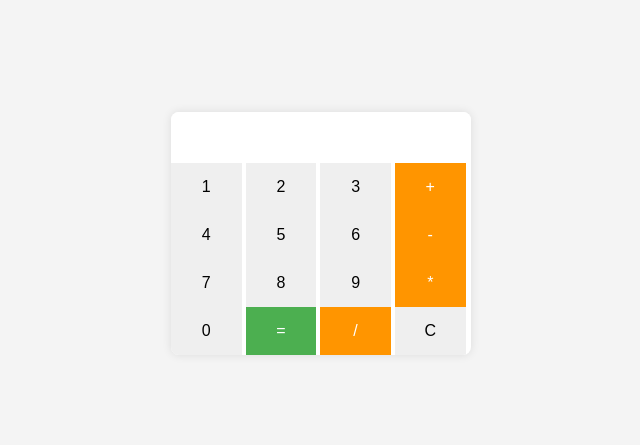
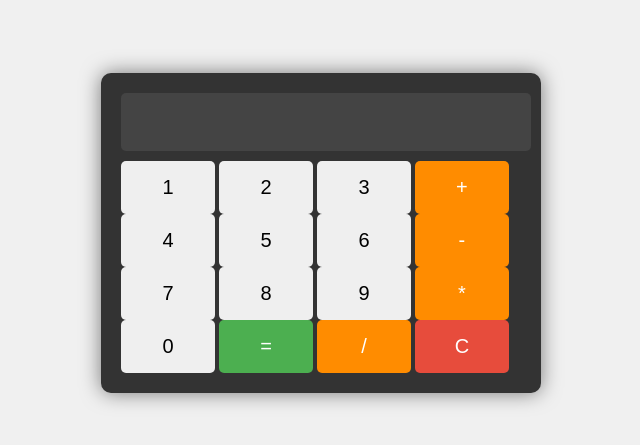
Before and after one commit to Aditya-Kumar-Code/calci, a plain HTML site: page index.html in a window 1280 px wide. Shown: the part 167-612 px from the top of the page, without its empty margins (319-959 px from the left). Drawn offline with Linux system fonts and the light colour scheme.

Commit message:
Update index.html

```diff
--- a/index.html
+++ b/index.html
@@ -3,11 +3,11 @@
 <head>
   <meta charset="UTF-8">
   <meta name="viewport" content="width=device-width, initial-scale=1.0">
-  <title>Modern Calculator</title>
+  <title>Fancy Calculator</title>
   <style>
     body {
-      font-family: 'Segoe UI', Tahoma, Geneva, Verdana, sans-serif;
-      background-color: #f4f4f4;
+      font-family: 'Roboto', sans-serif;
+      background-color: #f0f0f0;
       display: flex;
       align-items: center;
       justify-content: center;
@@ -16,41 +16,46 @@
     }
 
     #calculator {
-      background-color: #fff;
-      border-radius: 8px;
-      box-shadow: 0 0 10px rgba(0, 0, 0, 0.1);
-      width: 300px;
-      overflow: hidden;
+      background-color: #333;
+      border-radius: 10px;
+      box-shadow: 0 0 20px rgba(0, 0, 0, 0.5);
+      width: 400px;
+      padding: 20px;
     }
 
     input {
-      width: 100%;
+      width: calc(100% - 20px);
       padding: 15px;
-      font-size: 18px;
+      font-size: 24px;
       border: none;
+      border-radius: 5px;
+      margin-bottom: 10px;
       outline: none;
+      background-color: #444;
+      color: #fff;
     }
 
     button {
       width: 23.5%;
       padding: 15px;
-      font-size: 16px;
+      font-size: 20px;
       border: none;
+      border-radius: 5px;
       cursor: pointer;
-      transition: background-color 0.3s ease;
+      transition: background-color 0.3s ease, color 0.3s ease;
     }
 
     button:hover {
-      background-color: #e1e1e1;
+      background-color: #555;
     }
 
     button.operator {
-      background-color: #ff9500;
+      background-color: #ff8c00;
       color: #fff;
     }
 
     button.operator:hover {
-      background-color: #d18100;
+      background-color: #e07b00;
     }
 
     button.equal {
@@ -60,6 +65,15 @@
 
     button.equal:hover {
       background-color: #45a049;
+    }
+
+    button.clear {
+      background-color: #e74c3c;
+      color: #fff;
+    }
+
+    button.clear:hover {
+      background-color: #d64536;
     }
   </style>
 </head>
@@ -81,7 +95,7 @@
     <button onclick="appendToDisplay('0')">0</button>
     <button class="equal" onclick="calculate()">=</button>
     <button class="operator" onclick="appendToDisplay('/')">/</button>
-    <button onclick="clearDisplay()">C</button>
+    <button class="clear" onclick="clearDisplay()">C</button>
   </div>
 
   <script>
```
